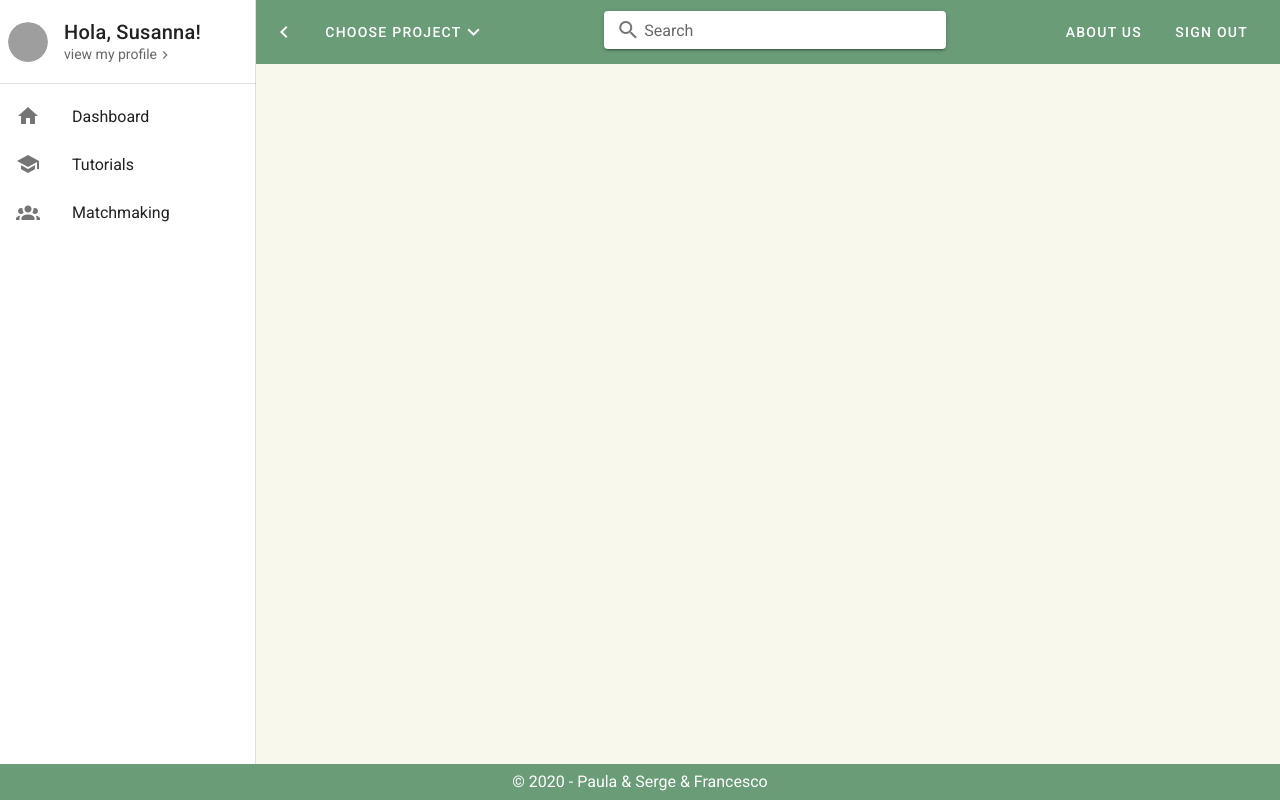
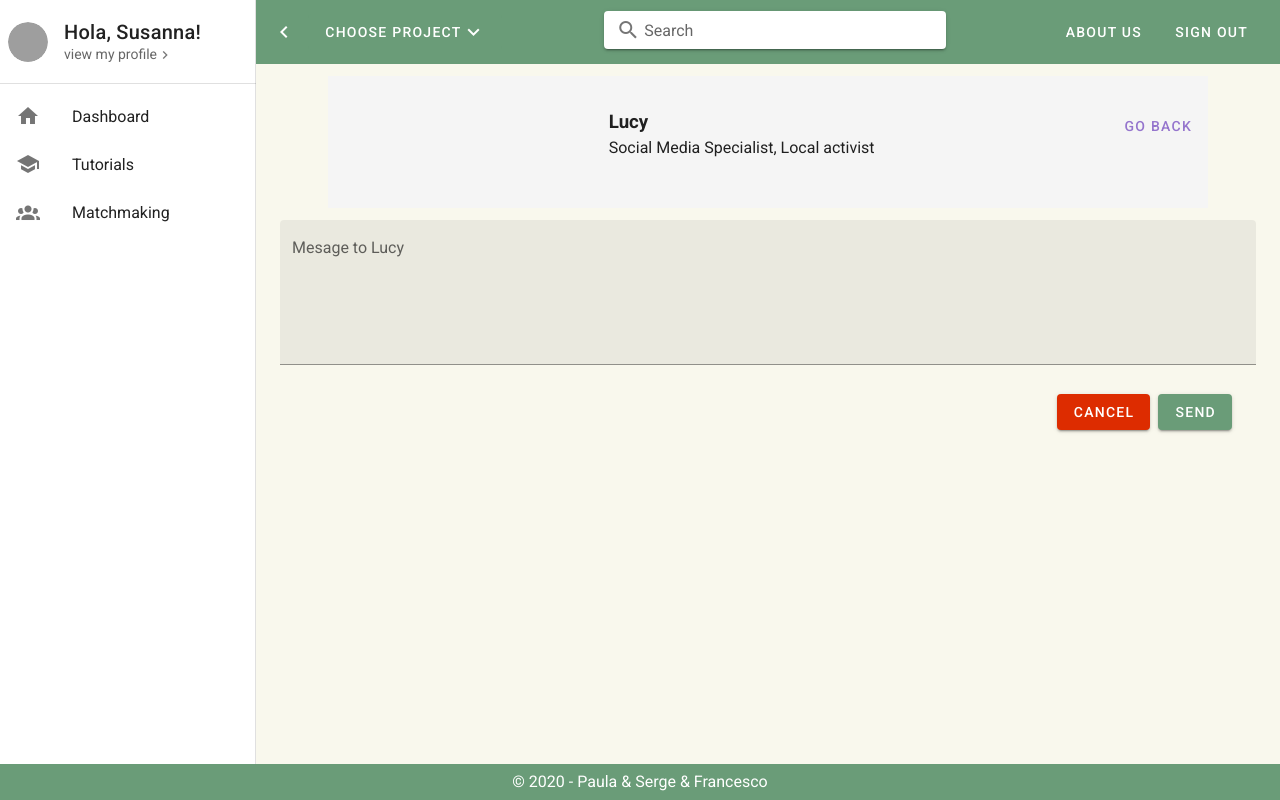
Before and after one commit to souserge/team-env-frontend, a Nuxt app: page /app/matchmaking/contact-volunteer in a window 1280 px wide. Built offline with nearby package versions, Linux system fonts and the light colour scheme; grey boxes are pictures that could not be loaded; what vue-animejs would draw is missing.

Commit message:
add contact voluteers

```diff
--- a/components/FindHelpUserCard.vue
+++ b/components/FindHelpUserCard.vue
@@ -25,7 +25,7 @@
     </v-card-text>
 
     <v-card-actions>
-      <v-btn color="deep-purple lighten-2" text>
+      <v-btn color="deep-purple lighten-2" to="/app/matchmaking/contact-volunteer" text>
         Contact
       </v-btn>
     </v-card-actions>
--- /dev/null
+++ b/components/forms/MatchmakingContactForm.vue
@@ -0,0 +1,81 @@
+<template>
+<div>
+     <v-alert
+      outlined
+      type="success"
+      text
+      :value="alert"
+    >
+    The message was sent!
+    </v-alert>
+     <v-card
+      class="d-flex justify-space-between py-8 mr-15 ml-15"
+      :color="$vuetify.theme.dark ? 'grey darken-3' : 'grey lighten-4'"
+      flat
+      tile
+    >
+    <div>
+         <v-avatar> <v-img :src="imageurl"></v-img> </v-avatar>
+    </div>
+    <div>
+        <h3> {{name}}</h3>
+        <p> {{text}} </p>
+    </div>
+    <v-btn color="deep-purple lighten-2" to="/app/matchmaking/findhelp" text>
+        Go back
+      </v-btn>
+
+
+    </v-card>
+
+  <v-container fluid class="px-30">
+    <v-textarea
+      name="input-7-1"
+      filled
+      :label="label"
+      auto-grow
+      :value="value"
+    ></v-textarea>
+  </v-container>
+  <v-row justify="end" class="px-12">
+    <v-btn class="mr-2" color="error" to="/app/matchmaking/findhelp">
+      Cancel
+    </v-btn>
+  <v-btn color="primary" @click="alert = !alert">
+      Send
+    </v-btn>
+
+  </v-row>
+</div>
+</template>
+
+<script>
+export default {
+
+    props: {
+    alert:{
+        type: Boolean,
+    },
+    value: {
+      type: String
+    },
+    label: {
+      type: String
+    },
+    name: {
+      type: String
+    },
+    text: {
+      type: String
+    },
+    imageurl: {
+      type: String
+    }
+
+}
+}
+</script>
+
+<style>
+
+</style>
--- /dev/null
+++ b/pages/app/matchmaking/contact-volunteer.vue
@@ -0,0 +1,23 @@
+<template>
+  <MatchmakingContactForm :name="name" :text="text" :imageurl="imageurl" :label="label" :alert="alert">
+  </MatchmakingContactForm>
+</template>
+
+<script>
+export default {
+    data() {
+    return {
+      alert: false,
+      name: "Lucy",
+      text: "Social Media Specialist, Local activist",
+      imageurl: "/media/images/lucy.jpg",
+      label: "Mesage to Lucy",
+      value: ""
+    }
+}
+}
+</script>
+
+<style>
+
+</style>
```
